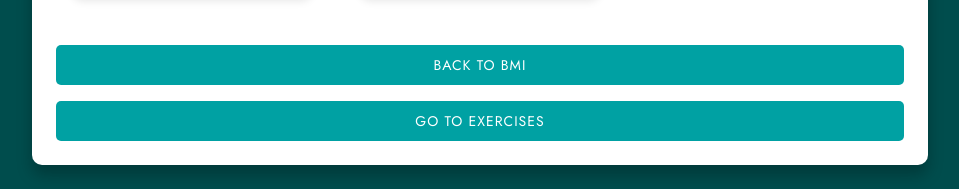
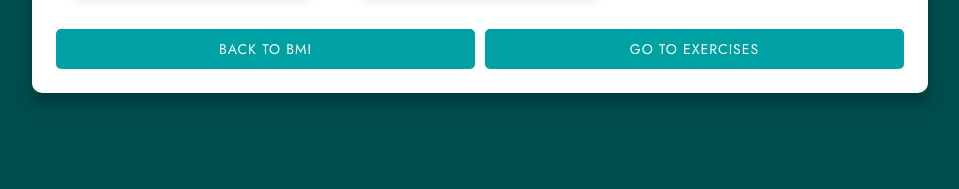
Before and after one commit to shreyansh2341/AI-Based-BMI-Calculation, a website: page views/diet.html in a window 1280 px wide. Shown: the part 740-929 px from the top of the page, without its empty margins (160-1119 px from the left). After the commit the page ends 857 px from the top, so only its background shows below. Drawn offline with Linux system fonts and the light colour scheme.

Commit message:
updated bmi_style.css file in css folder

```diff
--- a/public/css/bmi_style.css
+++ b/public/css/bmi_style.css
@@ -68,7 +68,7 @@ h1 {
 }
 
 .calculator button {
-  width: 50%;
+  width: 100%;
   border-radius: 5px;
   border: none;
   cursor: pointer;
@@ -256,22 +256,29 @@ h1 {
   }
 }
 
-.container.diet-exercise button {
-  width: 100%;
+.button-container {
+  display: flex;
+  justify-content: space-between;
+  flex-wrap: wrap;
+  gap: 10px;
+}
+
+.button-container button {
+  flex: 1;
+  min-width: calc(25% - 10px);
+  padding: 10px;
   border-radius: 5px;
   border: none;
   cursor: pointer;
-  padding: 10px;
   background: #00a1a3;
   color: #fff;
   text-transform: uppercase;
   letter-spacing: 1px;
   transition: 0.3s;
   font-size: 0.875rem;
-  margin-top: 1rem;
 }
 
-.container.diet-exercise button:hover {
+.button-container button:hover {
   filter: brightness(120%);
 }
 
```
